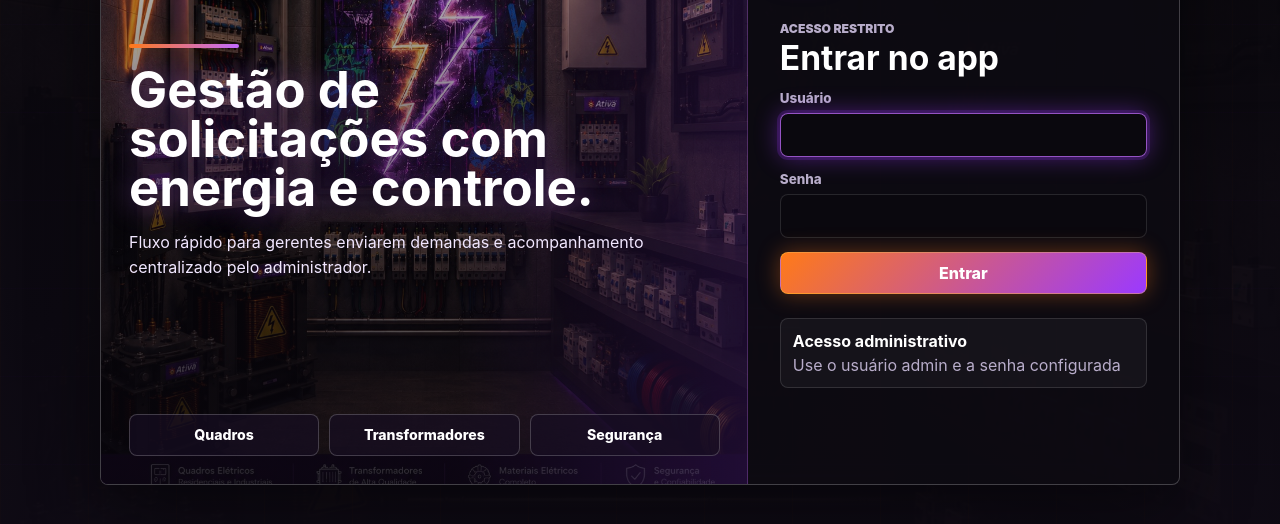
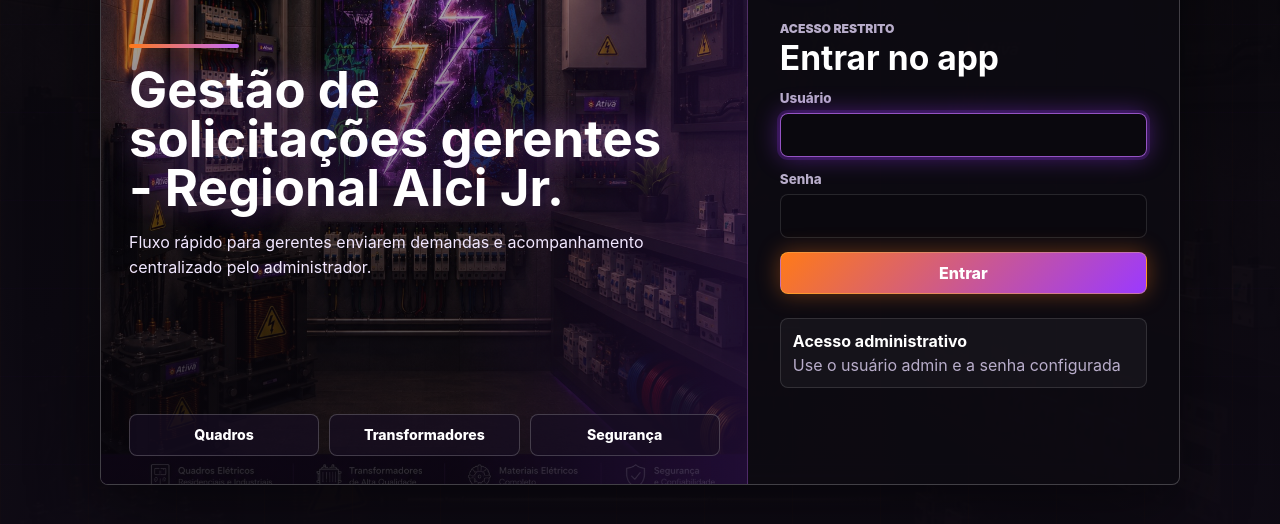
Before and after one commit to alcijuniors-del/eletro-ativa-app, a website: page index.html in a window 1280 px wide. Shown: the part 240-764 px from the top of the page. Drawn offline with Linux system fonts and the light colour scheme; no server answers.

Commit message:
Update landing headline

```diff
--- a/index.html
+++ b/index.html
@@ -19,7 +19,7 @@
           </div>
           <div class="login-visual-copy">
             <span class="energy-line"></span>
-            <h2>Gestão de solicitações com energia e controle.</h2>
+            <h2>Gestão de solicitações gerentes - Regional Alci Jr.</h2>
             <p>Fluxo rápido para gerentes enviarem demandas e acompanhamento centralizado pelo administrador.</p>
           </div>
           <div class="feature-strip">
```
